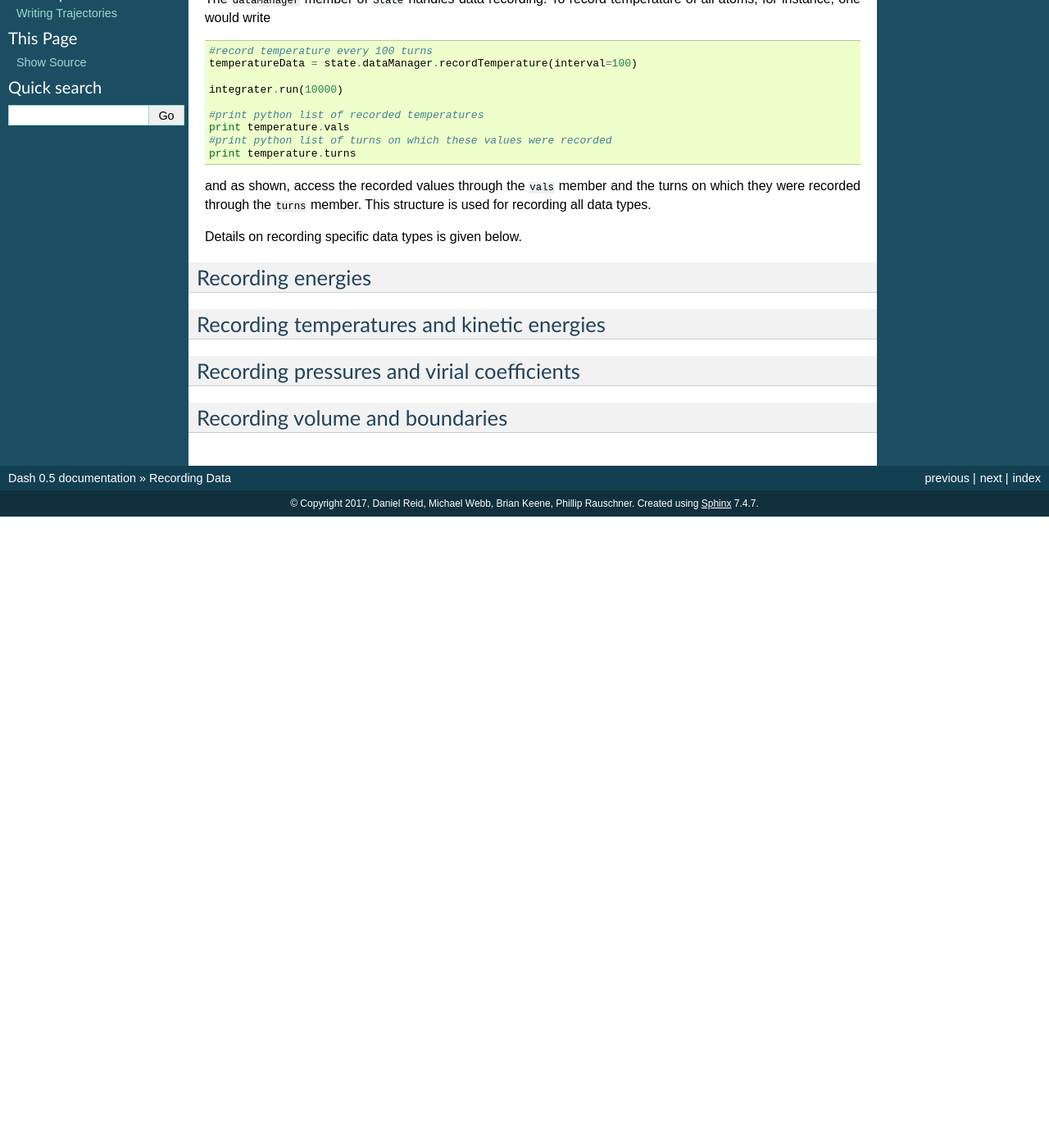
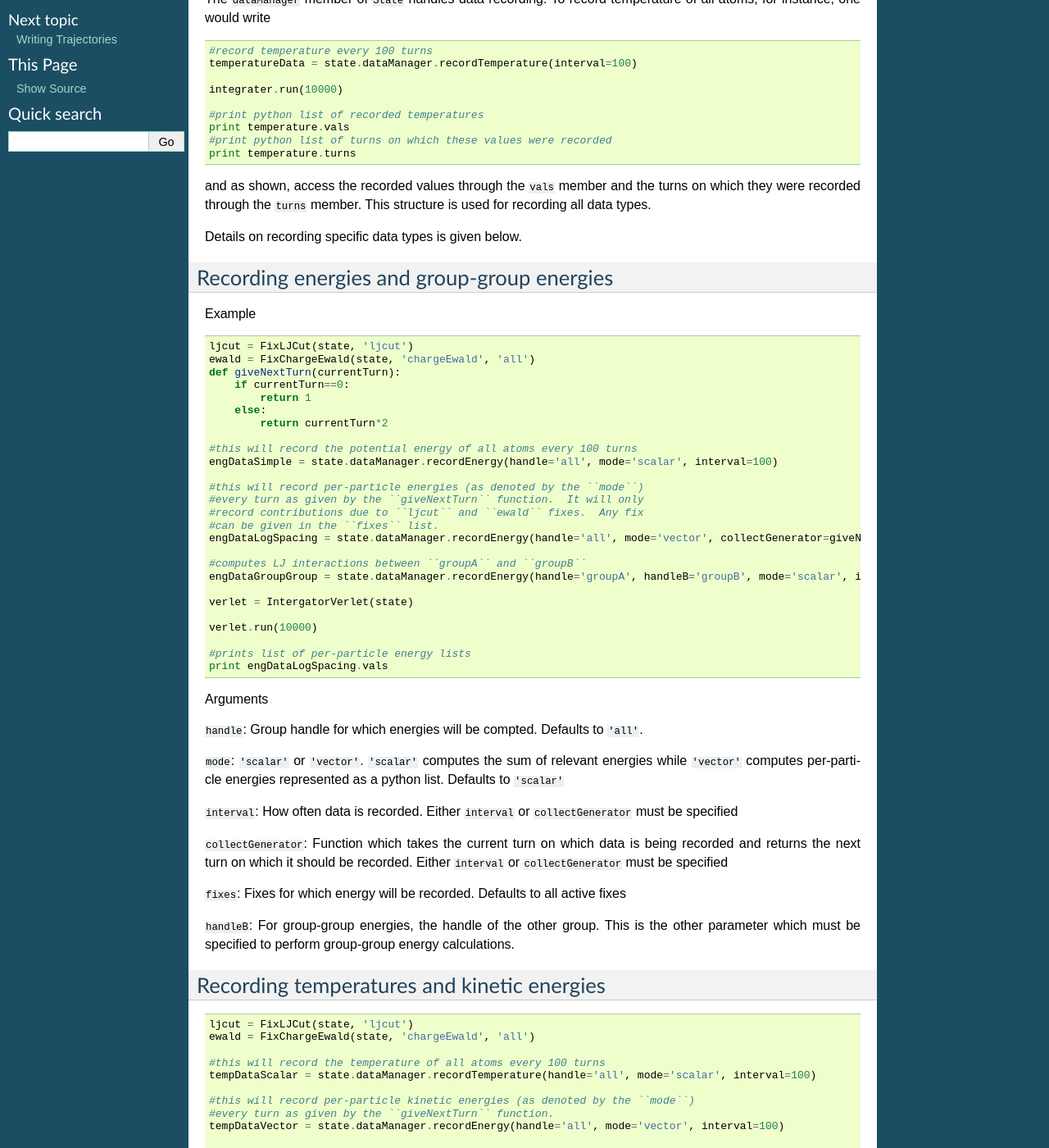
Before and after one commit to dreid1991/md_engine, a Sphinx documentation site: the page built from doc/source/data-recording.rst, in a window 1280 px wide and 1400 px high, scrolled down 316 px. Shown: the whole window at 82% size. Built offline with Sphinx 7.4.7, drawn with Linux system fonts in a browser that asks for light colours; before the commit the page ends 946 px from its top, so only the background shows below that; some of the changed text lies outside the part shown.

```diff
--- a/doc/source/data-recording.rst
+++ b/doc/source/data-recording.rst
@@ -27,14 +27,126 @@
 
 Details on recording specific data types is given below.
 
-Recording energies
-^^^^^^^^^^^^^^^^^^
+Recording energies and group-group energies
+^^^^^^^^^^^^^^^^^^^^^^^^^^^^^^^^^^^^^^^^^^^
+
+Example
+
+.. code-block:: python
+
+    ljcut = FixLJCut(state, 'ljcut')
+    ewald = FixChargeEwald(state, 'chargeEwald', 'all')
+    def giveNextTurn(currentTurn):
+        if currentTurn==0:
+            return 1
+        else:
+            return currentTurn*2
+
+    #this will record the potential energy of all atoms every 100 turns
+    engDataSimple = state.dataManager.recordEnergy(handle='all', mode='scalar', interval=100)
+
+    #this will record per-particle energies (as denoted by the ``mode``)
+    #every turn as given by the ``giveNextTurn`` function.  It will only
+    #record contributions due to ``ljcut`` and ``ewald`` fixes.  Any fix
+    #can be given in the ``fixes`` list.
+    engDataLogSpacing = state.dataManager.recordEnergy(handle='all', mode='vector', collectGenerator=giveNextTurn, fixes=[ljcut, ewald])
+
+    #computes LJ interactions between ``groupA`` and ``groupB``
+    engDataGroupGroup = state.dataManager.recordEnergy(handle='groupA', handleB='groupB', mode='scalar', interval=100, fixes=[ljcut])
+
+    verlet = IntergatorVerlet(state)
+
+    verlet.run(10000)
+
+    #prints list of per-particle energy lists
+    print engDataLogSpacing.vals
+
+Arguments
+
+``handle``: Group handle for which energies will be compted.  Defaults to ``'all'``.
+
+``mode``: ``'scalar'`` or ``'vector'``.  ``'scalar'`` computes the sum of relevant energies while ``'vector'`` computes per-particle energies represented as a python list.  Defaults to ``'scalar'``
+
+``interval``: How often data is recorded.  Either ``interval`` or ``collectGenerator`` must be specified
+
+``collectGenerator``: Function which takes the current turn on which data is being recorded and returns the next turn on which it should be recorded.  Either ``interval`` or ``collectGenerator`` must be specified
+
+``fixes``: Fixes for which energy will be recorded.  Defaults to all active fixes
+
+``handleB``: For group-group energies, the handle of the other group.  This is the other parameter which must be specified to perform group-group energy calculations.
+
 
 Recording temperatures and kinetic energies
 ^^^^^^^^^^^^^^^^^^^^^^^^^^^^^^^^^^^^^^^^^^^
 
+.. code-block:: python
+
+    ljcut = FixLJCut(state, 'ljcut')
+    ewald = FixChargeEwald(state, 'chargeEwald', 'all')
+
+    #this will record the temperature of all atoms every 100 turns
+    tempDataScalar = state.dataManager.recordTemperature(handle='all', mode='scalar', interval=100)
+
+    #this will record per-particle kinetic energies (as denoted by the ``mode``)
+    #every turn as given by the ``giveNextTurn`` function.
+    tempDataVector = state.dataManager.recordEnergy(handle='all', mode='vector', interval=100)
+
+    verlet = IntergatorVerlet(state)
+
+    verlet.run(10000)
+
+    #prints list of tenoeratures followed by the turns at which those
+    #data points were recorded
+    print tempDataScalar.vals, tempDataScalar.turns
+
+Arguments
+
+``handle``: Group handle for which temperature will be compted.  Defaults to ``'all'``.
+
+``mode``: ``'scalar'`` or ``'vector'``.  ``'scalar'`` computes the temperature of the group given by ``handle`` while  ``'vector'`` computes per-particle kinetic energies represented as a python list.  Defaults to ``'scalar'``
+
+``interval``: How often data is recorded.  Either ``interval`` or ``collectGenerator`` must be specified
+
+``collectGenerator``: Function which takes the current turn on which data is being recorded and returns the next turn on which it should be recorded.  Either ``interval`` or ``collectGenerator`` must be specified
+
+
+
 Recording pressures and virial coefficients
 ^^^^^^^^^^^^^^^^^^^^^^^^^^^^^^^^^^^^^^^^^^^
 
+.. code-block:: python
+
+    #this will record the system's pressure every 100 turns
+    pressureData = state.dataManager.recordPressure(handle='all', interval=100)
+
+    verlet = IntergatorVerlet(state)
+
+    verlet.run(10000)
+
+    #prints list of pressures
+    print pressureData.vals
+
+Arguments
+
+``handle``: Group handle for which temperature will be compted.  Defaults to ``'all'``.
+
+``mode``: ``'scalar'`` or ``'vector'``.  ``'scalar'`` computes the temperature of the group given by ``handle`` while  ``'vector'`` computes per-particle kinetic energies represented as a python list.  Defaults to ``'scalar'``
+
+``interval``: How often data is recorded.  Either ``interval`` or ``collectGenerator`` must be specified
+
+``collectGenerator``: Function which takes the current turn on which data is being recorded and returns the next turn on which it should be recorded.  Either ``interval`` or ``collectGenerator`` must be specified
+
 Recording volume and boundaries
 ^^^^^^^^^^^^^^^^^^^^^^^^^^^^^^^
+
+Turning off recording
+^^^^^^^^^^^^^^^^^^^^^
+
+Recording of a data set can be stopped at any time by calling the ``stopRecord`` method of the ``DataManager``
+
+.. code-block:: python
+
+    myDataSet = state.dataManager.recordTemperature(handle='all', mode='scalar', interval=100)
+
+    #turns off recording
+    state.dataManager.stopRecord(myDataSet)
```
Also changed, not shown: CMakeLists.txt (+4 -4 lines), 1 other file.
